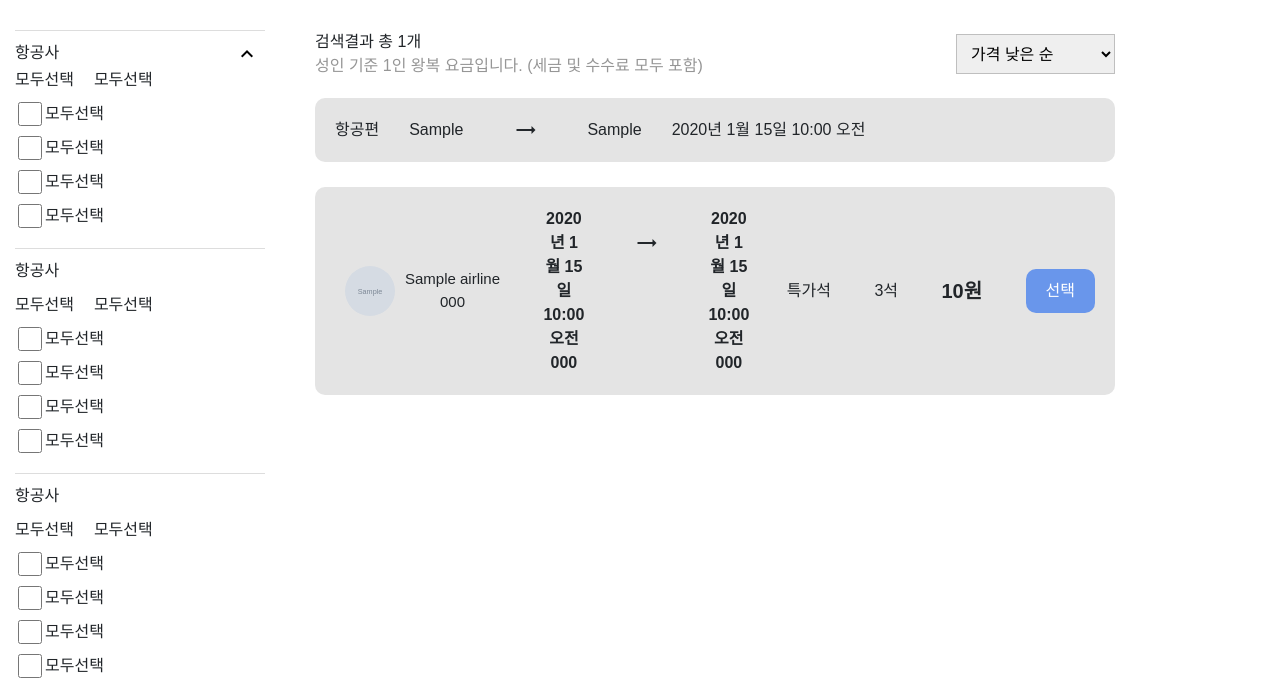
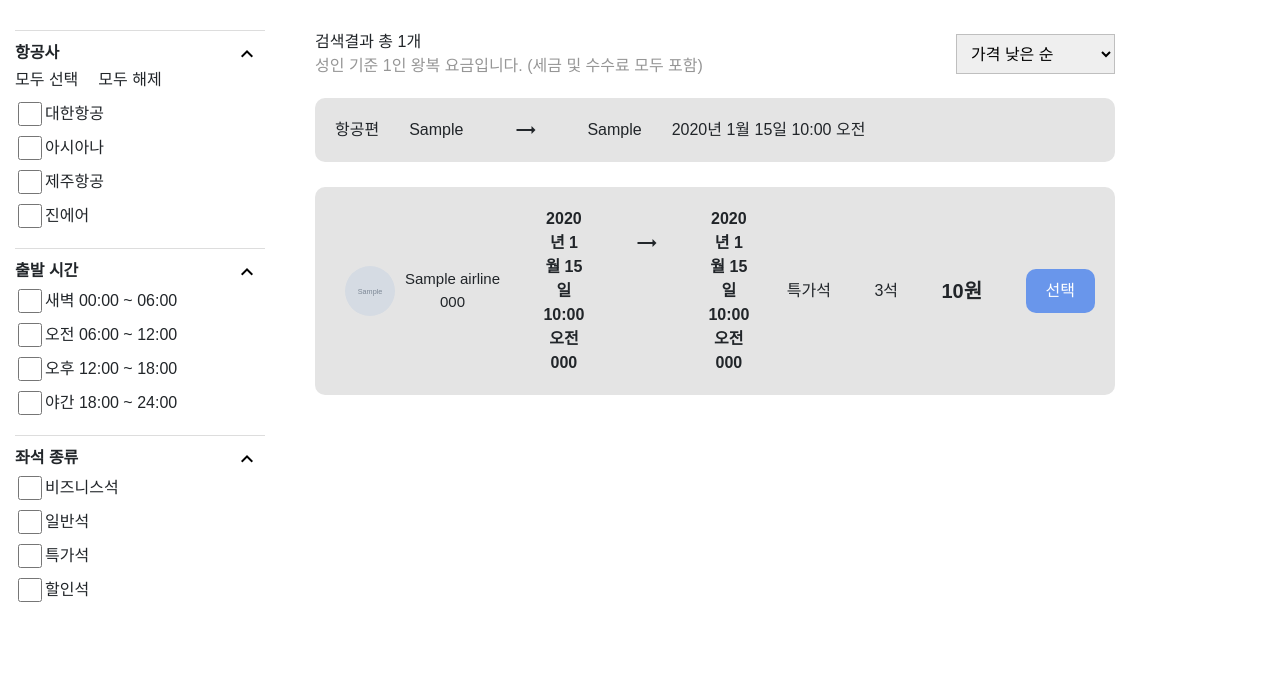
Before and after one commit to jinheumkim/Project-Trip, a Django app: template trip/templates/flight/search.html in a window 1280 px wide; the page is wider, and only the part inside the window is pictured. Shown: the part 365-1063 px from the top of that part. After the commit the page ends 967 px from the top of that part, so only its background shows below. Run offline with Django 4.2, Linux system fonts and the light colour scheme; the template is opened without the code that fills it: most values are stand-ins (such as "Sample title", 1, 10 or a date in 2020); grey boxes marked "Sample" are stand-in pictures; some libraries are stand-ins or nearby versions.

Commit message:
4/6 commit

```diff
--- a/trip/templates/flight/search.html
+++ b/trip/templates/flight/search.html
@@ -330,76 +330,78 @@
         <div style="display :flex; flex-direction :column; justify-content :left; width :300px;">
           <div style=" display : block; padding-bottom: 10px; padding-top :10px; margin-right :50px; border-top :solid 1px rgba(221, 221, 221, 1)">
             <div style="padding-bottom :3px; display:flex; flex-direction:row; justify-content:space-between">
-              <div>항공사</div>
+              <div style="font-weight: bold; font-size :medium">항공사</div>
               <button class = "material-icons" id = "close_div" style="border: none; background-color :white; height :3px">expand_less</button>
             </div>
             <div id = "airline_div">
               <div style="display: flex; flex-direction :row;">
-                <div style="padding-bottom :10px; padding-right :20px">모두선택</div>
-                <div>모두선택</div>
+                <div style="padding-bottom :10px; padding-right :20px">모두 선택</div>
+                <div>모두 해제</div>
               </div>
               <div style="display: flex; flex-direction :row; padding-bottom :10px;">
                 <input class="check_box" type="checkbox">
-                <div>모두선택</div>
+                <div>대한항공</div>
               </div>
               <div style="display: flex; flex-direction :row; padding-bottom :10px;">
                 <input class="check_box" type="checkbox">
-                <div>모두선택</div>
+                <div>아시아나</div>
               </div>
               <div style="display: flex; flex-direction :row; padding-bottom :10px;">
                 <input class="check_box" type="checkbox">
-                <div>모두선택</div>
+                <div>제주항공</div>
               </div>
               <div style="display: flex; flex-direction :row; padding-bottom :10px;">
                 <input class="check_box" type="checkbox">
-                <div>모두선택</div>
+                <div>진에어</div>
               </div>
             </div>
           </div>
           <div style="padding-bottom: 10px; padding-top :10px; margin-right :50px; border-top :solid 1px rgba(221, 221, 221, 1)">
-            <div style="padding-bottom :10px">항공사</div>
-            <div style="display: flex; flex-direction :row;">
-              <div style="padding-bottom :10px; padding-right :20px">모두선택</div>
-              <div>모두선택</div>
+            <div style="padding-bottom :6px; display:flex; flex-direction:row; justify-content:space-between">
+              <div style="font-weight :bold; font-size :medium">출발 시간</div>
+              <button class = "material-icons" id = "close_div_2" style="border: none; background-color :white; height :3px">expand_less</button>
+            </div>
+            <div id = "departure_time_div">
+              <div style="display: flex; flex-direction :row; padding-bottom :10px;">
+                <input class="check_box" type="checkbox">
+                <div>새벽 00:00 ~ 06:00</div>
               </div>
               <div style="display: flex; flex-direction :row; padding-bottom :10px;">
                 <input class="check_box" type="checkbox">
-              <div>모두선택</div>
+                <div>오전 06:00 ~ 12:00</div>
               </div>
               <div style="display: flex; flex-direction :row; padding-bottom :10px;">
                 <input class="check_box" type="checkbox">
-              <div>모두선택</div>
+                <div>오후 12:00 ~ 18:00</div>
               </div>
               <div style="display: flex; flex-direction :row; padding-bottom :10px;">
                 <input class="check_box" type="checkbox">
-              <div>모두선택</div>
+                <div>야간 18:00 ~ 24:00</div>
+              </div>
+            </div>
+          </div>
+          <div style="padding-bottom: 10px; padding-top :10px; margin-right :50px; border-top :solid 1px rgba(221, 221, 221, 1)">
+            <div style="padding-bottom :6px; display:flex; flex-direction:row; justify-content:space-between">
+              <div style="font-weight :bold; font-size :medium">좌석 종류</div>
+              <button class = "material-icons" id = "close_div_3" style="border: none; background-color :white; height :3px">expand_less</button>
+            </div>
+            <div id = "status_div">
+              <div style="display: flex; flex-direction :row; padding-bottom :10px;">
+                <input class="check_box" type="checkbox">
+                <div>비즈니스석</div>
               </div>
               <div style="display: flex; flex-direction :row; padding-bottom :10px;">
                 <input class="check_box" type="checkbox">
-              <div>모두선택</div>
-            </div>
-          </div>
-          <div style="padding-bottom: 10px; padding-top :10px; margin-right :50px; border-top :solid 1px rgba(221, 221, 221, 1)">
-            <div style="padding-bottom :10px">항공사</div>
-            <div style="display: flex; flex-direction :row;">
-              <div style="padding-bottom :10px; padding-right :20px">모두선택</div>
-              <div>모두선택</div>
+                <div>일반석</div>
               </div>
               <div style="display: flex; flex-direction :row; padding-bottom :10px;">
                 <input class="check_box" type="checkbox">
-              <div>모두선택</div>
+                <div>특가석</div>
               </div>
               <div style="display: flex; flex-direction :row; padding-bottom :10px;">
                 <input class="check_box" type="checkbox">
-              <div>모두선택</div>
+                <div>할인석</div>
               </div>
-            <div style="display: flex; flex-direction :row; padding-bottom :10px;">
-              <input class="check_box" type="checkbox">
-              <div>모두선택</div>
-            </div>
-            <div style="display: flex; flex-direction :row; padding-bottom :10px;">
-              <input class="check_box" type="checkbox">
-              <div>모두선택</div>
             </div>
           </div>
         </div>
@@ -785,6 +787,30 @@
         });
       });
 
+      $(document).ready(function(){
+        $("#close_div_2").click(function(){
+          if($("#departure_time_div").is(":visible")){
+            $("#departure_time_div").slideUp();
+            $('#close_div_2').html('expand_more')
+          }else{
+            $("#departure_time_div").slideDown();
+            $('#close_div_2').html('expand_less')
+          }
+        });
+      });
+
+      $(document).ready(function(){
+        $("#close_div_3").click(function(){
+          if($("#status_div").is(":visible")){
+            $("#status_div").slideUp();
+            $('#close_div_3').html('expand_more')
+          }else{
+            $("#status_div").slideDown();
+            $('#close_div_3').html('expand_less')
+          }
+        });
+      });
+
 
       var selectElement = document.getElementById("sorted");
       selectElement.addEventListener("change",function(){
```
Lines whose indentation alone changed are shown as unchanged.
